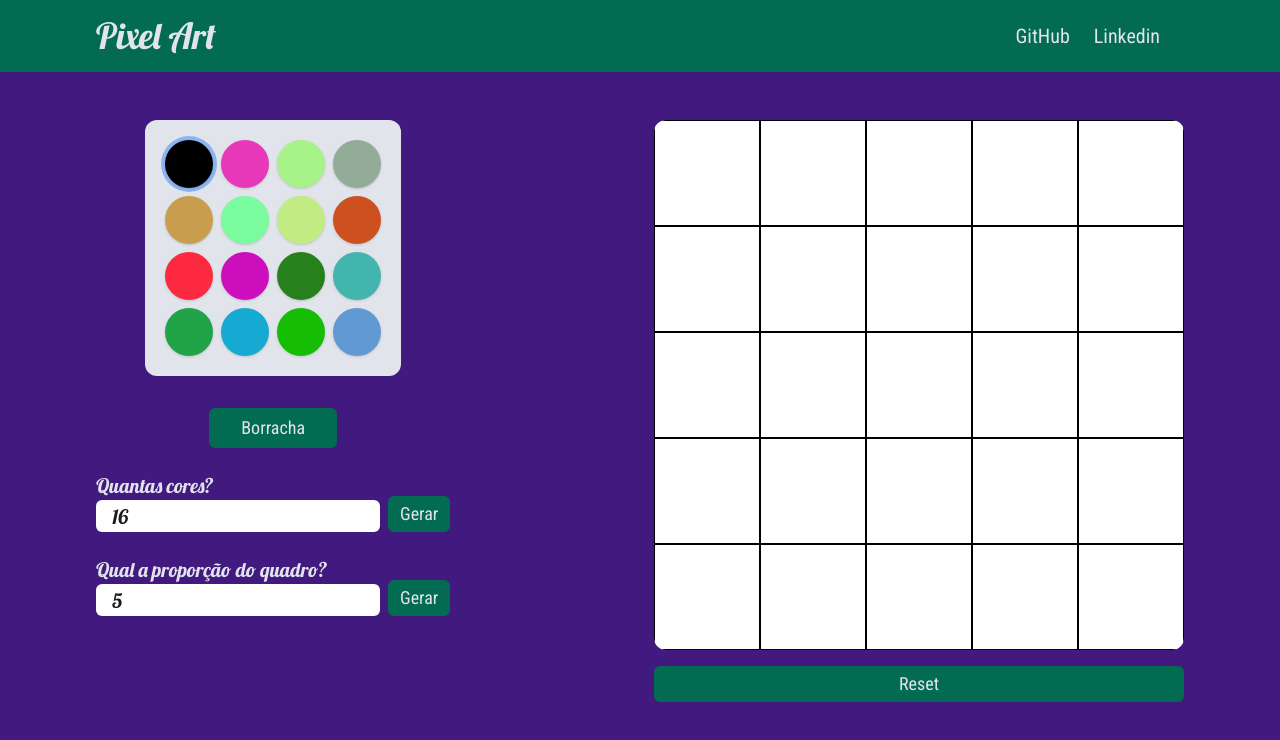
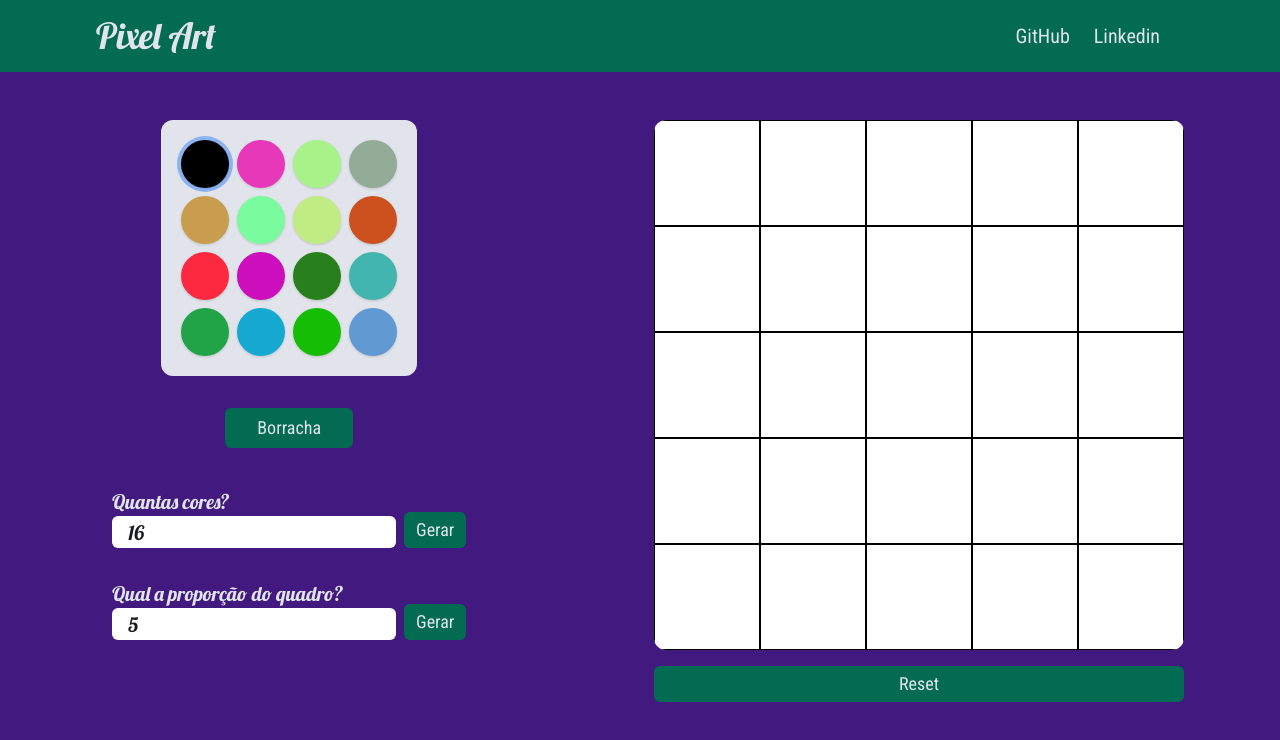
Before and after one commit to gabrielh-silvestre/pixel-art, a React (Create React App) app: page / in a window 1280 px wide. Shown: the top 740 px of the page. Built offline with nearby package versions, Linux system fonts and the light colour scheme.

Commit message:
style(components/Settings): add margin top just to first Settings

```diff
--- a/src/components/Settings/style.ts
+++ b/src/components/Settings/style.ts
@@ -1,12 +1,20 @@
+import styled from 'styled-components';
 import tw from 'tailwind-styled-components';
 
-export const SettingsContainer = tw.div`
+const settingsContainer = styled.label`
+  &:first-of-type {
+    margin-top: 1.5rem;
+  }
+`;
+
+export const SettingsContainer = tw(settingsContainer)`
+  p-4
+
   flex
   items-end
 `;
 
 export const SettingsLabel = tw.label`
-  mt-6
   flex
   flex-col
   text-gray-light
@@ -15,6 +23,8 @@ export const SettingsLabel = tw.label`
 `;
 
 export const SettingsInput = tw.input`
+  w-full
+
   h-8
   pl-4
   rounded-md
```
